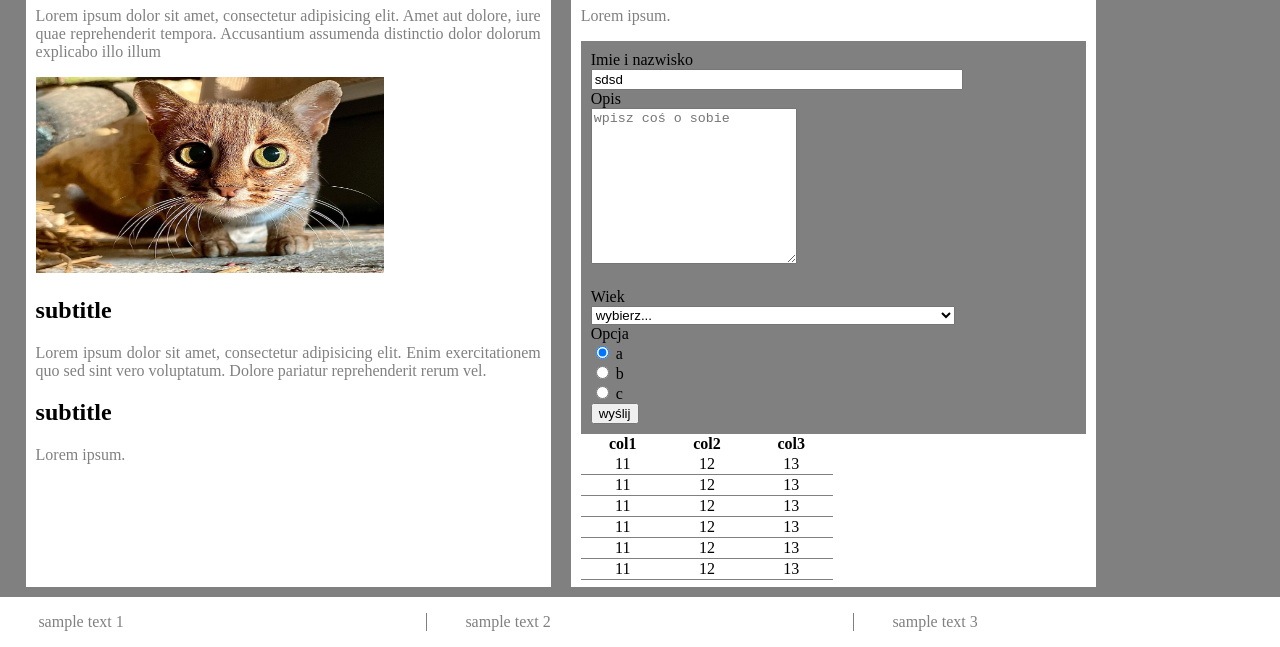
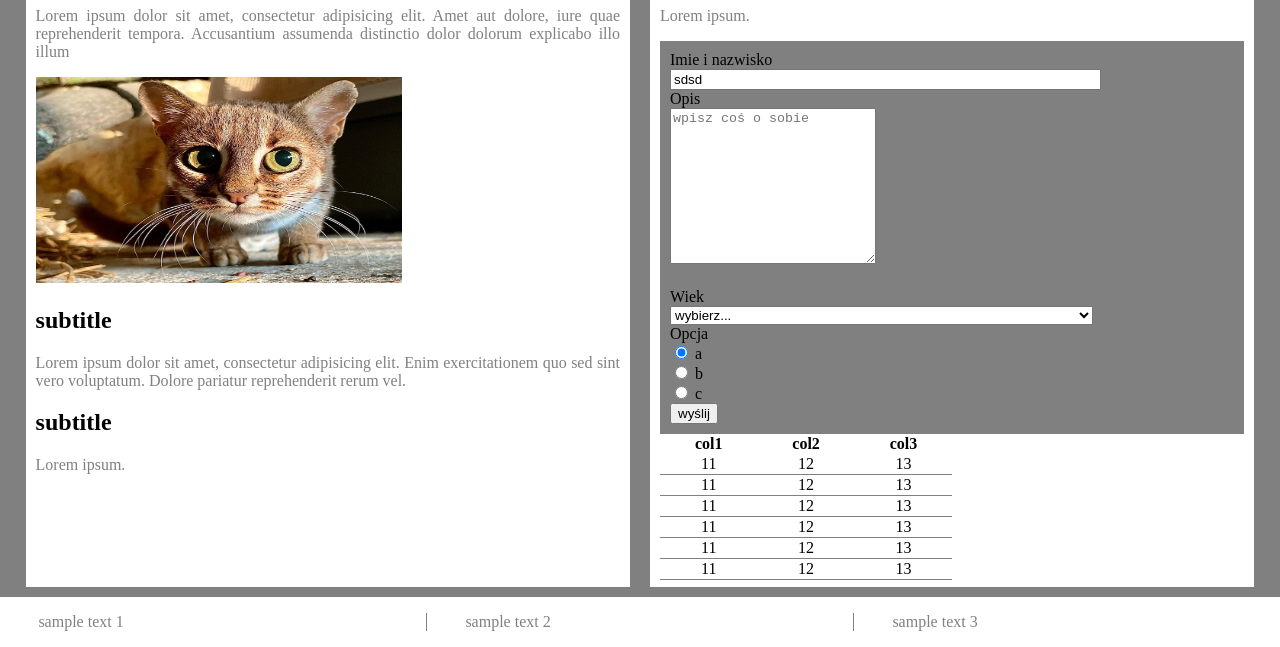
Before and after one commit to s27085/s27085.github.io, a plain HTML site: page lab3/lab3.html in a window 1280 px wide. Shown: the part 153-800 px from the top of the page. Drawn offline with Linux system fonts and the light colour scheme.

Commit message:
set proper width for two column layout

```diff
--- a/lab3/style3.css
+++ b/lab3/style3.css
@@ -3,6 +3,7 @@ body{
     margin: 0;
     background-color: grey;
     height: 100vh;
+    width: 100%;
 }
 
 #grid-container {
@@ -12,6 +13,7 @@ body{
     display: grid;
     gap: 10px 0;
     grid-template-rows: 1fr 50fr 1fr;
+    width: 100%;
 }
 #links{
     grid-column: 1 / span 2;
@@ -32,12 +34,13 @@ body{
     background-color: grey;
     display: grid;
     gap: 0 20px;
-    margin: 0 2vw;
+    padding: 0 2vw;
 }
 @media (min-width: 700px){
     #siteContent {
         grid-template-columns: 1fr 1fr;
-        overflow-y: scroll;
+        overflow-y:scroll;
+        width: 100vw;
     }
 }
 @media (max-width: 700px){
```
